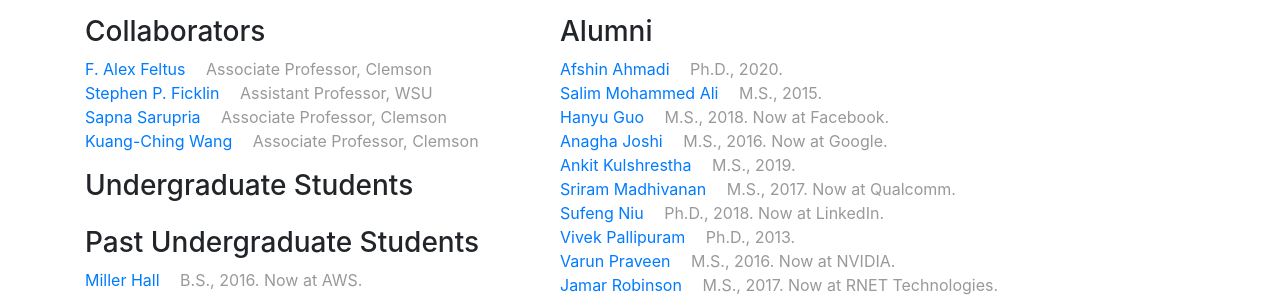
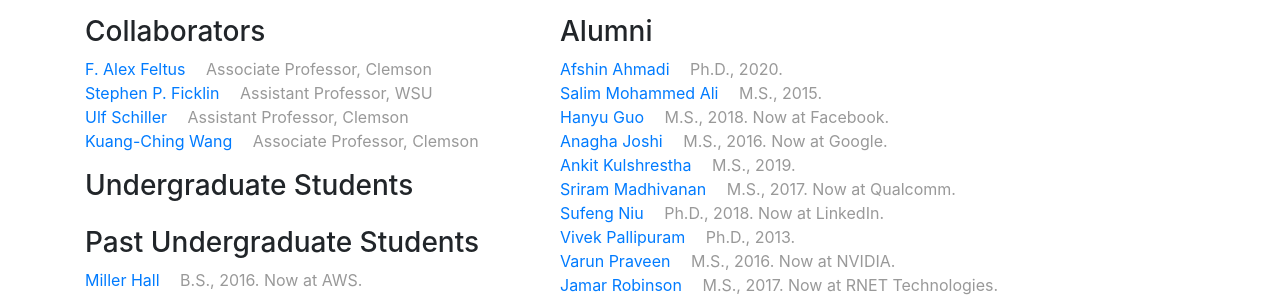
Before and after one commit to CUFCTL/cufctl.github.io, a Jekyll site: the page built from index.html, in a window 1280 px wide and 900 px high, scrolled down 1789 px. Shown: the part 257-553 px from the top of the window. Built offline with Jekyll 4.4.1, drawn with Linux system fonts in a browser that asks for light colours.

Commit message:
Updated people

```diff
--- a/_data/people.yml
+++ b/_data/people.yml
@@ -199,6 +199,12 @@ sapna:
     role: collab
     bio: Associate Professor, Clemson
 
+sapna:
+    display_name: "Ulf Schiller"
+    webpage: "https://www.clemson.edu/cecas/departments/mse/people/faculty/schiller.html"
+    role: collab
+    bio: Assistant Professor, Clemson
+
 kcwang:
     display_name: "Kuang-Ching Wang"
     webpage: "https://cecas.clemson.edu/cvel/People/cvel_kcwang.html"
```
